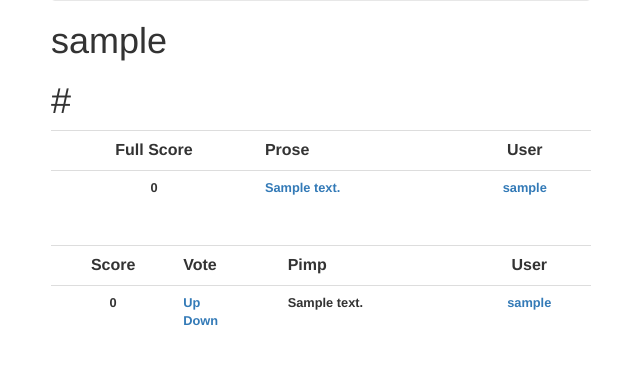
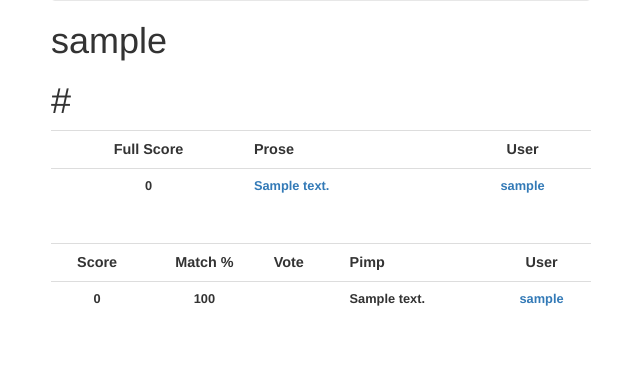
Before and after one commit to Vilos92/pimpmyprose, a Django app: page /prose/profile/1/ in a window 1280 px wide. Shown: the part 51-416 px from the top of the page, without its empty margins (319-959 px from the left). Run offline with Django 3.2, Linux system fonts and the light colour scheme; tables that the repository leaves empty hold one stand-in row (values such as "Sample post"); lists and menus that the app fills with data are empty; some libraries are stand-ins or nearby versions.

Commit message:
Percent match functionality added.

```diff
--- a/pimpmyprose/prose/models.py
+++ b/pimpmyprose/prose/models.py
@@ -1,4 +1,5 @@
 import datetime
+import difflib
 
 from django.db import models
 from django.utils import timezone
@@ -64,3 +65,15 @@ class Pimp( models.Model ):
 	@property
 	def score(self):
 		return self.upvotes.count() - self.downvotes.count()
+
+	# Return the difference of this Pimp from its parent Prose
+	@property
+	def percentMatch(self):
+		# Get the seqence from Pimp and Prose texts
+		seq = difflib.SequenceMatcher( None, self.prose.prose_text, self.pimp_text )
+
+		# Get the percent match
+		matchPercent = seq.ratio() * 100
+
+		# Return the formatted percent match
+		return int(matchPercent)
--- a/pimpmyprose/prose/static/css/main.css
+++ b/pimpmyprose/prose/static/css/main.css
@@ -12,10 +12,13 @@
 }
 
 /* Table CSS for both pimps and proses */
-.pimpProseTable {
 
+/* Header rows */
+.pimpProseTableHeader {
+	font-size: 0.9em;
 }
 
+/* CSS for non-header rows */
 .pimpProseTableOtherRows {
 	font-size: 0.8em;
 }
--- a/pimpmyprose/templates/prose/detail.html
+++ b/pimpmyprose/templates/prose/detail.html
@@ -16,12 +16,12 @@
 	<button type="submit" class="btn btn-primary" name="submit">Pimp It!</button>
 </form>
 
-<br>
-{% include "prose/pimp_list.html" %}
-
 {% else %}
 Must be logged in to pimp this prose!
 
 {% endif %}
 
+<br>
+{% include "prose/pimp_list.html" %}
+
 {% endblock %}
--- a/pimpmyprose/templates/prose/latest_prose_list.html
+++ b/pimpmyprose/templates/prose/latest_prose_list.html
@@ -1,7 +1,7 @@
 {% if latest_prose_list %}
 <div class="table-responsive">
 	<table class="table">
-		<tr>
+		<tr class="pimpProseTableHeader">
 			<th><center>Full Score</center></th>
 			<th>Prose</th>
 			<th><center>User</center></th>
--- a/pimpmyprose/templates/prose/pimp_list.html
+++ b/pimpmyprose/templates/prose/pimp_list.html
@@ -1,8 +1,9 @@
 {% if pimp_list %}
 <div class="table-responsive">
 	<table class="table">
-		<tr>
+		<tr class="pimpProseTableHeader">
 			<th><center>Score</center></th>
+			<th><center>Match %</center></th>
 			<th>Vote</th>
 			<th>Pimp</th>
 			<th><center>User</center></th>
@@ -10,7 +11,8 @@
 		{% for pimp in pimp_list %}
 		<tr class="pimpProseTableOtherRows">
 			<th><center>{{ pimp.score }}</center></th>
-			<th><a href="{% url 'prose:upvote' pimp.id %}">Up</a><br><a href="{% url 'prose:downvote' pimp.id %}">Down</a></th>
+			<th><center>{{ pimp.percentMatch }}</center></th>
+			<th>{% if user.is_authenticated %}<a href="{% url 'prose:upvote' pimp.id %}">Up</a><br><a href="{% url 'prose:downvote' pimp.id %}">Down</a>{% endif %}</th>
 			<th>{{ pimp.pimp_text }}</a></th>
 			<th><center><a href="{% url 'prose:profile' pimp.user.id %}">{{ pimp.user.username }}</a></center></th>
 		</tr>
```
